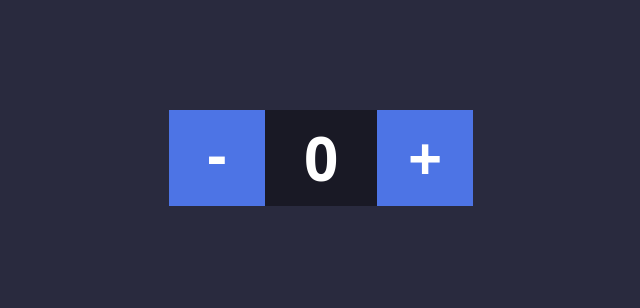
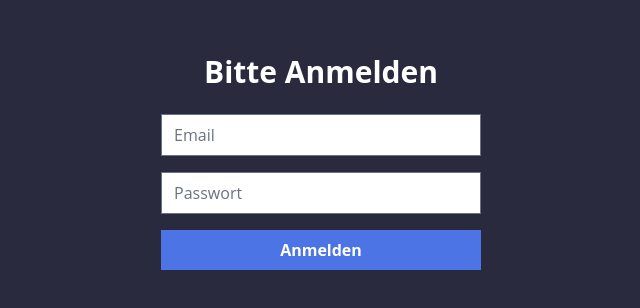
Before and after one commit to SchreibCode/react-use-reducer-video, a React (Create React App) app: page / in a window 1280 px wide. Shown: the part 242-550 px from the top of the page, without its empty margins (319-959 px from the left). Built offline with nearby package versions, Linux system fonts and the light colour scheme; the HTML template or start-up script is replaced by a standard one.

Commit message:
after video

```diff
--- a/src/app.jsx
+++ b/src/app.jsx
@@ -6,7 +6,7 @@ import { LoginPage } from "./components/login-page";
 export default function App() {
     return (
         <div className="h-screen bg-secondary">
-            <Counter />
+            <LoginPage />
         </div>
     );
 }
--- a/src/components/counter.jsx
+++ b/src/components/counter.jsx
@@ -1,14 +1,32 @@
 import React from "react";
-import { useState } from "react";
+import { useReducer } from "react";
+
+const reducerFunction = (state, action) => {
+    switch (action.type) {
+        case "increase":
+            return { ...state, count: state.count + 1 };
+        case "decrease":
+            return { ...state, count: state.count - 1 };
+        default:
+            return state;
+    }
+};
+
+const initialState = {
+    count: 0,
+};
 
 export function Counter() {
-    const [count, setCount] = useState(0);
+    const [state, dispatch] = useReducer(reducerFunction, initialState);
+
+    const { count } = state;
+
     return (
         <div className="h-full flex items-center justify-center">
             <div className="flex text-white text-6xl p-4 font-bold">
                 <button
                     className="flex items-center justify-center bg-blue px-6 pb-2 w-24 h-24 font-bold"
-                    onClick={() => setCount((count) => count - 1)}
+                    onClick={() => dispatch({ type: "decrease" })}
                 >
                     -
                 </button>
@@ -17,7 +35,7 @@ export function Counter() {
                 </div>
                 <button
                     className="flex items-center justify-center bg-blue px-6 w-24 h-24 font-bold"
-                    onClick={() => setCount((count) => count + 1)}
+                    onClick={() => dispatch({ type: "increase" })}
                 >
                     +
                 </button>
--- a/src/components/login-form.jsx
+++ b/src/components/login-form.jsx
@@ -1,38 +1,73 @@
-import { useState } from "react";
+import { useState, useReducer } from "react";
 import { login, logout } from "../utils/server-mock";
 
+const reducerFunction = (state, action) => {
+    switch (action.type) {
+        case "input-change":
+            return { ...state, [action.field]: action.value };
+        case "login-start":
+            return { ...state, isLoading: true };
+        case "login-success":
+            return {
+                ...state,
+                email: "",
+                password: "",
+                isLoggedIn: true,
+                error: "",
+                isLoading: false,
+            };
+        case "login-error":
+            return {
+                ...state,
+                error: action.value,
+                isLoading: false,
+            };
+        case "logout-start":
+            return { ...state, isLoading: true };
+        case "logout-success":
+            return { ...state, isLoading: false, isLoggedIn: false, error: "" };
+            return;
+        case "logout-error":
+            return {
+                ...state,
+                error: action.value,
+                isLoading: false,
+            };
+        default:
+            return state;
+    }
+};
+
+const initialState = {
+    email: "",
+    password: "",
+    error: "",
+    isLoading: false,
+    isLoggedIn: false,
+};
+
 export function LoginForm() {
-    const [email, setEmail] = useState("");
-    const [password, setPassword] = useState("");
-    const [error, setError] = useState("");
-    const [isLoading, setIsLoading] = useState(false);
-    const [isLoggedIn, setIsLoggedIn] = useState(false);
+    const [state, dispatch] = useReducer(reducerFunction, initialState);
+
+    const { email, password, error, isLoading, isLoggedIn } = state;
 
     const sendLogin = async () => {
-        setIsLoading(true);
         try {
+            dispatch({ type: "login-start" });
             const response = await login(email, password);
-            setEmail("");
-            setPassword("");
-            setError("");
-            setIsLoggedIn(true);
+            dispatch({ type: "login-success" });
         } catch (e) {
-            setError(e);
-        } finally {
-            setIsLoading(false);
+            dispatch({ type: "login-error", value: e });
         }
     };
 
     const sendLogOut = async () => {
-        setIsLoading(true);
         try {
+            dispatch({ type: "logout-start" });
             const response = await logout();
-            setError("");
-            setIsLoggedIn(false);
+            dispatch({ type: "logout-success" });
         } catch (e) {
-            setError(e);
-        } finally {
-            setIsLoading(false);
+            dispatch({ type: "logout-error", value: e });
         }
     };
 
@@ -48,14 +83,26 @@ export function LoginForm() {
                         type="email"
                         placeholder="Email"
                         value={email}
-                        onChange={(e) => setEmail(e.target.value)}
+                        onChange={(e) =>
+                            dispatch({
+                                type: "input-change",
+                                field: "email",
+                                value: e.target.value,
+                            })
+                        }
                     />
                     <input
                         className="p-2 px-3 mb-4 text-black"
                         type="password"
                         placeholder="Passwort"
                         value={password}
-                        onChange={(e) => setPassword(e.target.value)}
+                        onChange={(e) =>
+                            dispatch({
+                                type: "input-change",
+                                field: "password",
+                                value: e.target.value,
+                            })
+                        }
                     />
                 </>
             ) : null}
```
